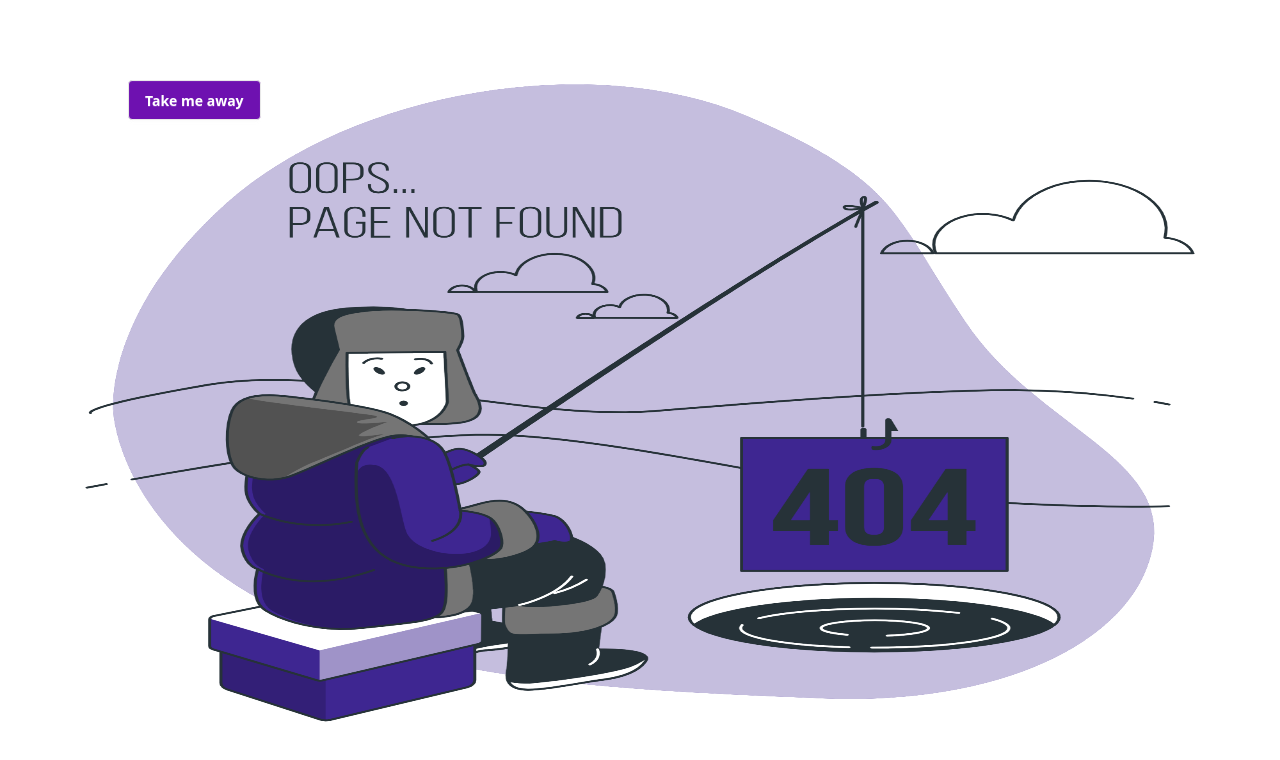
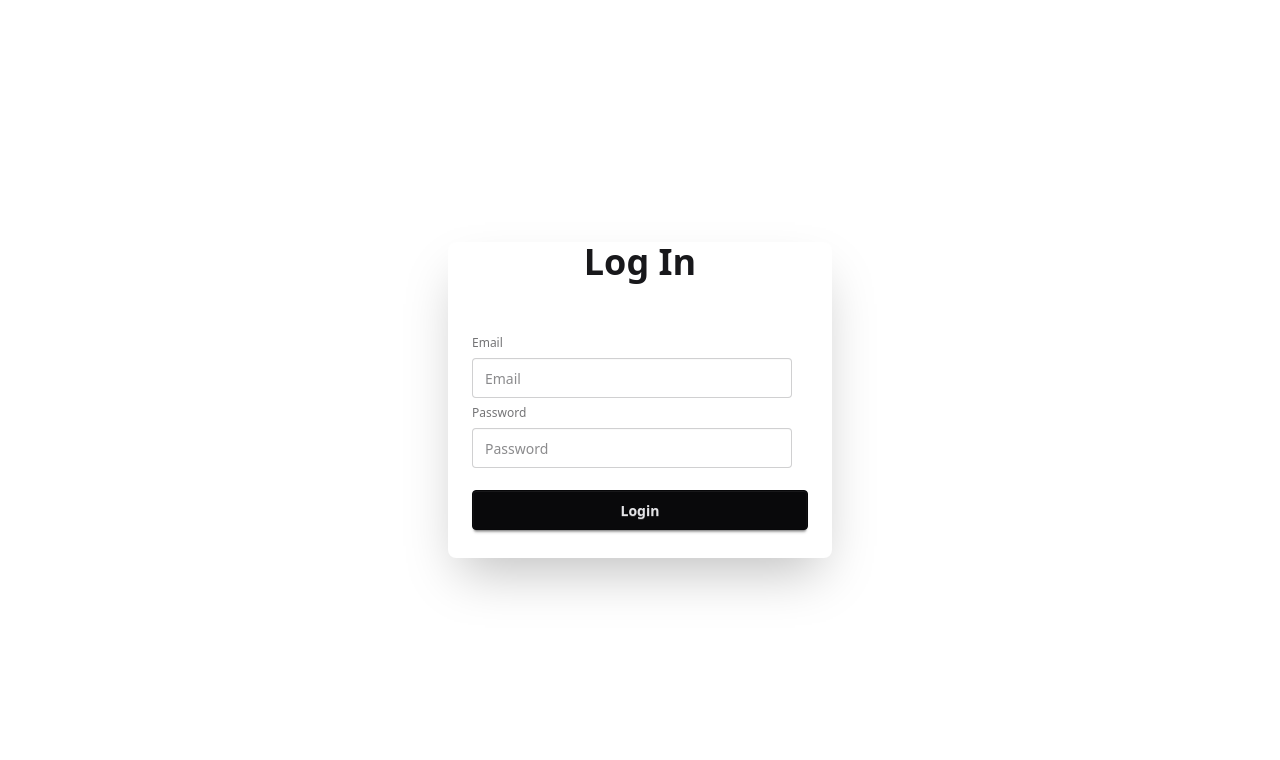
Before and after one commit to Niloy4001/EmployeWise, a React (Vite) app: page /login in a window 1280 px wide. Shown: the top 760 px of the page. Built offline with nearby package versions, Linux system fonts and the light colour scheme.

Commit message:
Log In page added

```diff
--- a/src/Pages/Home.jsx
+++ b/src/Pages/Home.jsx
@@ -7,7 +7,7 @@ const Home = () => {
     <div className='relative'>
         <img src={banner} alt="" className='w-full h-lvh'/>
         <div className='flex justify-center gap-4 absolute top-1/2 left-1/2 transform -translate-x-1/2 -translate-y-1/2'>
-            <button className='btn'>Log In</button>
+            <Link to={"/login"} className='btn'>Log In</Link>
             <Link to={"/users"} className='btn'>All Users</Link>
         </div>
     </div>
--- /dev/null
+++ b/src/Pages/Login.jsx
@@ -0,0 +1,48 @@
+import axios from "axios";
+import React from "react";
+import toast from "react-hot-toast";
+import {  useNavigate } from "react-router-dom";
+
+const Login = () => {
+    const navigate = useNavigate()
+    const handleSubmit =async (e) =>{
+        e.preventDefault();
+        const email = e.target.email.value;
+        const password = e.target.password.value;
+        const info = {email,password}
+        console.log(info);
+        try {
+          const res =  await axios.post(`https://reqres.in/api/login`,info)
+          console.log(res.data.token);
+          toast.success("Log In successfull")
+          localStorage.setItem("token", res.data.token)
+          navigate("/users");
+
+
+        } catch (error) {
+            console.log(error);
+            console.log(error.response.data.error);
+            toast.error(error.response.data.error)
+
+        }
+
+    }
+  return (
+    <div className="flex h-lvh justify-center items-center">
+      <div className="card bg-base-100 w-full max-w-sm shrink-0 shadow-2xl">
+        <h1 className="text-4xl font-bold text-center mb-6">Log In</h1>
+        <div className="card-body">
+          <form className="fieldset" onSubmit={handleSubmit}>
+            <label className="fieldset-label">Email</label>
+            <input type="email" className="input" name="email" placeholder="Email" />
+            <label className="fieldset-label">Password</label>
+            <input type="password" className="input" name="password" placeholder="Password" />
+            <button className="btn btn-neutral mt-4">Login</button>
+          </form>
+        </div>
+      </div>
+    </div>
+  );
+};
+
+export default Login;
--- a/src/Router/route.jsx
+++ b/src/Router/route.jsx
@@ -4,11 +4,16 @@ import Users from "../Pages/Users";
 import axios from "axios";
 import Update from "../Pages/Update";
 import Error from "../Pages/Error";
+import Login from "../Pages/Login";
 
 const router = createBrowserRouter([
   {
     path: "/",
     element: <Home></Home>,
+  },
+  {
+    path: "/login",
+    element: <Login></Login>,
   },
   {
     path: "/users",
```
